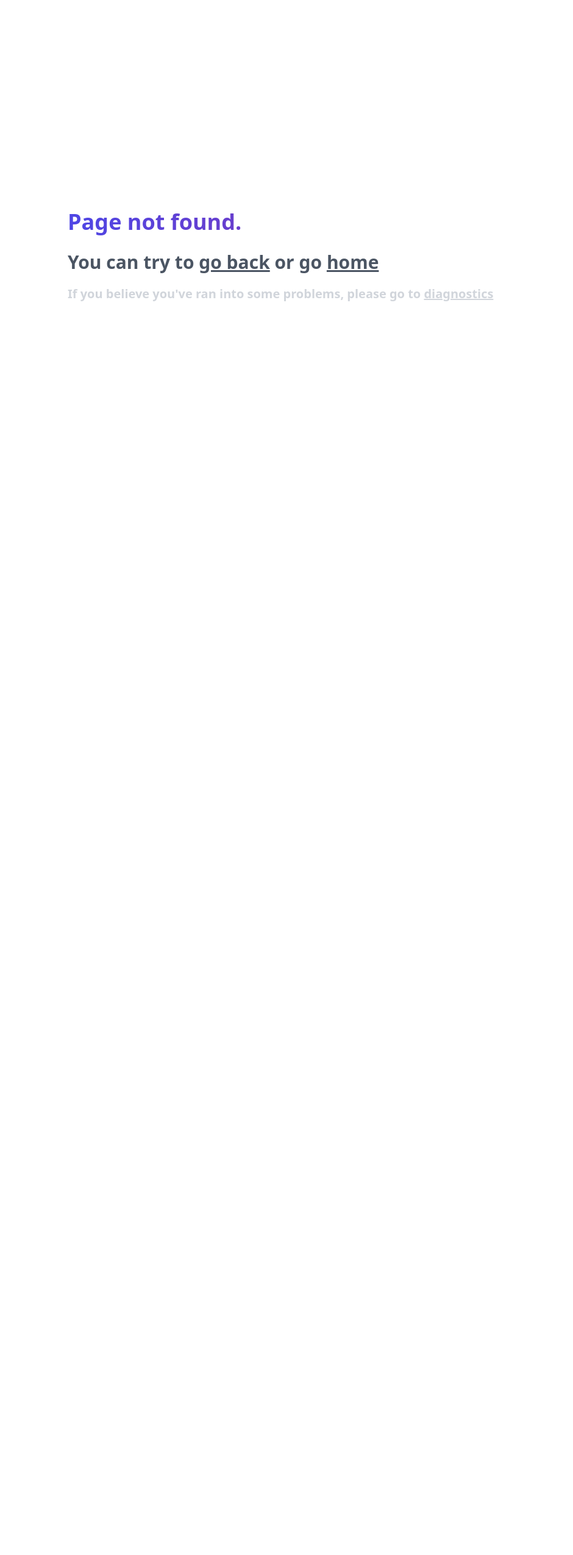
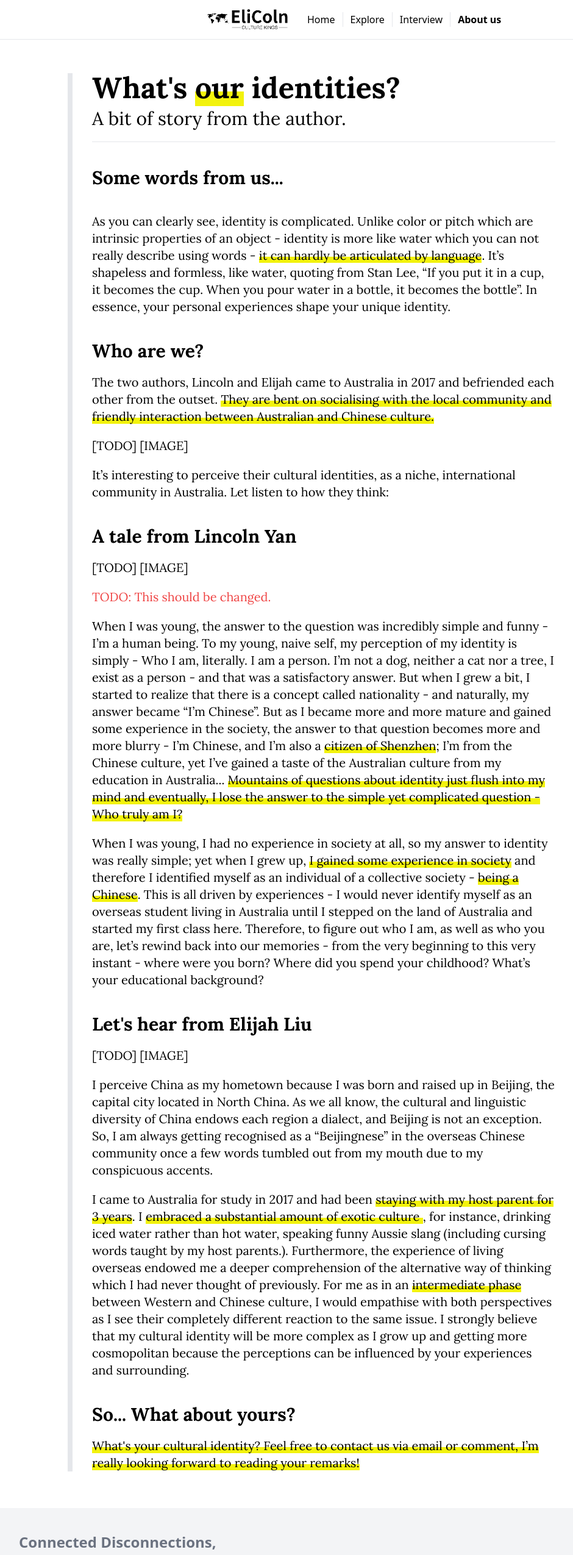
Before and after one commit to yyjlincoln/EALDMultiModal, a Vue app: page /about in a window 1280 px wide. Before the commit this address had no page. Shown: the top 2550 px of the page at 61% size, without its empty margins (49-989 px from the left). Before the commit the page ends 800 px from the top, so only its background shows below. Built offline with nearby package versions, Linux system fonts and the light colour scheme; what vue-typed-js would draw is missing.

Commit message:
Update: Added about us; major improvements

```diff
--- a/src/App.vue
+++ b/src/App.vue
@@ -1,18 +1,20 @@
 <template>
   <div id="app" class="h-fit w-fit overflow-hidden">
-    <transition :name="transition_name" mode="out-in">
-      <router-view />
-    </transition>
+    <div class="min-h-screen">
+      <transition :name="transition_name" mode="out-in">
+        <router-view />
+      </transition>
+    </div>
+    <nam-footer></nam-footer>
   </div>
 </template>
 
 <style>
-
-.slide-left-leave-active{
+.slide-left-leave-active {
   display: none;
 }
 
-.slide-left-enter-active{
+.slide-left-enter-active {
   /* position: absolute; */
   transition-duration: 0.5s;
   transition-property: height, opacity, transform;
@@ -26,12 +28,12 @@
   transform: translate(2em, 0);
 }
 
-.slide-up-leave-active{
+.slide-up-leave-active {
   /* display: none; */
   transform: translateY(-150px);
 }
 
-.slide-up-enter-active{
+.slide-up-enter-active {
   /* position: absolute; */
   transition-duration: 0.5s;
   transition-property: height, opacity, transform;
@@ -45,7 +47,6 @@
   transform: translateY(150px);
 }
 
-
 .fade-enter-active,
 .fade-leave-active {
   transition-duration: 0.3s;
@@ -57,7 +58,6 @@
 .fade-leave-active {
   opacity: 0;
 }
-
 </style>
 
 <style>
@@ -81,16 +81,19 @@
 </style>
 
 <script>
-import 'boxicons';
+import "boxicons";
 import "tailwindcss/dist/tailwind.css";
+import namFooter from "./components/nam-footer.vue";
 export default {
   name: "App",
-  components: {},
   data: () => ({
     transition_name: "slide-left",
     // transition_name: "fade",
     lastPath: "/",
   }),
+  components: {
+    namFooter,
+  },
   watch: {
     // $route: function (before, after) {
     // },
--- a/src/components/dynamic-highlight.vue
+++ b/src/components/dynamic-highlight.vue
@@ -17,7 +17,7 @@ export default {
     gsap.utils.toArray(".text-highlight").forEach((highlight) => {
       ScrollTrigger.create({
         trigger: highlight,
-        start: "-100px center",
+        start: "-150px center",
         onEnter: () => {
           setTimeout(() => {
             highlight.classList.add("active");
--- a/src/components/nam-page.vue
+++ b/src/components/nam-page.vue
@@ -13,7 +13,7 @@
       </div>
     </div>
     <div
-      class="h-fit overflow-hidden w-fit flex min-h-screen flex-col py-10 pt-15"
+      class="h-fit overflow-hidden w-fit flex min-h-screen flex-col py-10 pt-20"
       :class="
         String(unbounded ? '' : 'max-w-6xl') +
         ' ' +
--- a/src/router/index.js
+++ b/src/router/index.js
@@ -4,27 +4,48 @@ import main from '../views/Main.vue'
 import page_unavailable from "../views/general/page_unavailable.vue"
 import explore from "../views/explore.vue"
 import interview from "../views/interview.vue"
+import appframe from "../views/appframe.vue"
+import about from "../views/about.vue"
+
 Vue.use(VueRouter)
+const routes = [
+  {
+    path: '/explore',
+    component: explore,
+    meta: {
+      title: "Explore",
+      nav: 2
+    }
+  },
+  {
+    path: '/interview',
+    component: interview,
+    meta: {
+      title: "Our Interview",
+      nav: 3
+    }
+  },
+  {
+    path: '/about',
+    component: about,
+    meta: {
+      title: "About us",
+      nav: 4
+    }
+  }
+]
 
-const routes = [
+
+const meta = [
   {
     path: '/',
     component: main,
     meta: { title: "What's your identity?" }
   },
   {
-    path: '/explore',
-    component: explore,
-    meta: {
-      title: "Explore"
-    }
-  },
-  {
-    path:'/interview',
-    component: interview,
-    meta: {
-      title: "Our Interview"
-    }
+    path: '/appframe',
+    component: appframe,
+    children: routes
   },
   {
     path: '*',
@@ -36,7 +57,7 @@ const routes = [
 const router = new VueRouter({
   mode: 'history',
   base: process.env.BASE_URL,
-  routes,
+  routes: meta,
   scrollBehavior() {
     return { x: 0, y: 0 }
   }
--- a/src/views/Main.vue
+++ b/src/views/Main.vue
@@ -161,7 +161,6 @@
         </div>
       </div>
     </div>
-    <nam-footer></nam-footer>
   </div>
 </template>
 <style>
@@ -170,7 +169,6 @@
 
 <script>
 import EaldContentblock from "../components/eald-contentblock.vue";
-import NamFooter from "../components/nam-footer.vue";
 export default {
   data: () => ({
     getstarted: false,
@@ -186,7 +184,6 @@ export default {
     },
   },
   components: {
-    NamFooter,
     EaldContentblock,
   },
 };
--- /dev/null
+++ b/src/views/about.vue
@@ -0,0 +1,142 @@
+<template>
+  <div>
+    <nam-page>
+      <paragraph-content>
+        <div class="flex flex-col">
+          <span class="text-5xl font-bold">
+            What's
+            <dynamic-highlight>our</dynamic-highlight>
+            identities?
+          </span>
+          <span class="text-3xl mt-2 border-b pb-5"
+            >A bit of story from the author.</span
+          >
+        </div>
+
+        <subtitle>Some words from us...</subtitle>
+        <pcontent>
+          <p>
+            As you can clearly see, identity is complicated. Unlike color or
+            pitch which are intrinsic properties of an object - identity is more
+            like water which you can not really describe using words -
+            <dynamic-highlight>
+              it can hardly be articulated by language</dynamic-highlight
+            >. It’s shapeless and formless, like water, quoting from Stan Lee,
+            “If you put it in a cup, it becomes the cup. When you pour water in
+            a bottle, it becomes the bottle”. In essence, your personal
+            experiences shape your unique identity.
+          </p>
+          <subtitle>Who are we?</subtitle>
+          <p>
+            The two authors, Lincoln and Elijah came to Australia in 2017 and
+            befriended each other from the outset.
+            <dynamic-highlight>
+              They are bent on socialising with the local community and friendly
+              interaction between Australian and Chinese
+              culture.</dynamic-highlight
+            >
+          </p>
+          <p>[TODO] [IMAGE]</p>
+          <p>
+            It’s interesting to perceive their cultural identities, as a niche,
+            international community in Australia. Let listen to how they think:
+          </p>
+          <subtitle> A tale from Lincoln Yan </subtitle>
+          <p>[TODO] [IMAGE]</p>
+          <p class="text-red-500">TODO: This should be changed.</p>
+          <p>
+            When I was young, the answer to the question was incredibly simple
+            and funny - I’m a human being. To my young, naive self, my
+            perception of my identity is simply - Who I am, literally. I am a
+            person. I’m not a dog, neither a cat nor a tree, I exist as a person
+            - and that was a satisfactory answer. But when I grew a bit, I
+            started to realize that there is a concept called nationality - and
+            naturally, my answer became “I’m Chinese”. But as I became more and
+            more mature and gained some experience in the society, the answer to
+            that question becomes more and more blurry - I’m Chinese, and I’m
+            also a <dynamic-highlight> citizen of Shenzhen</dynamic-highlight>;
+            I’m from the Chinese culture, yet I’ve gained a taste of the
+            Australian culture from my education in Australia...
+            <dynamic-highlight
+              >Mountains of questions about identity just flush into my mind and
+              eventually, I lose the answer to the simple yet complicated
+              question - Who truly am I?</dynamic-highlight
+            >
+          </p>
+          <p>
+            When I was young, I had no experience in society at all, so my
+            answer to identity was really simple; yet when I grew up,
+            <dynamic-highlight>
+              I gained some experience in society</dynamic-highlight
+            >
+            and therefore I identified myself as an individual of a collective
+            society - <dynamic-highlight> being a Chinese</dynamic-highlight>.
+            This is all driven by experiences - I would never identify myself as
+            an overseas student living in Australia until I stepped on the land
+            of Australia and started my first class here. Therefore, to figure
+            out who I am, as well as who you are, let’s rewind back into our
+            memories - from the very beginning to this very instant - where were
+            you born? Where did you spend your childhood? What’s your
+            educational background?
+          </p>
+          <subtitle>Let's hear from Elijah Liu</subtitle>
+          <p>[TODO] [IMAGE]</p>
+          <p>
+            I perceive China as my hometown because I was born and raised up in
+            Beijing, the capital city located in North China. As we all know,
+            the cultural and linguistic diversity of China endows each region a
+            dialect, and Beijing is not an exception. So, I am always getting
+            recognised as a “Beijingnese” in the overseas Chinese community once
+            a few words tumbled out from my mouth due to my conspicuous accents.
+          </p>
+          <p>
+            I came to Australia for study in 2017 and had been
+            <dynamic-highlight
+              >staying with my host parent for 3 years</dynamic-highlight
+            >. I
+            <dynamic-highlight>
+              embraced a substantial amount of exotic culture </dynamic-highlight
+            >, for instance, drinking iced water rather than hot water, speaking
+            funny Aussie slang (including cursing words taught by my host
+            parents.). Furthermore, the experience of living overseas endowed me
+            a deeper comprehension of the alternative way of thinking which I
+            had never thought of previously. For me as in an
+            <dynamic-highlight> intermediate phase </dynamic-highlight>
+            between Western and Chinese culture, I would empathise with both
+            perspectives as I see their completely different reaction to the
+            same issue. I strongly believe that my cultural identity will be
+            more complex as I grow up and getting more cosmopolitan because the
+            perceptions can be influenced by your experiences and surrounding.
+          </p>
+          <subtitle> So... What about yours? </subtitle>
+          <p>
+            <dynamic-highlight>
+              What's your cultural identity? Feel free to contact us via email
+              or comment, I’m really looking forward to reading your
+              remarks!</dynamic-highlight
+            >
+          </p>
+        </pcontent>
+      </paragraph-content>
+    </nam-page>
+  </div>
+</template>
+
+<script>
+import DynamicHighlight from "../components/dynamic-highlight.vue";
+import namPage from "../components/nam-page.vue";
+import ParagraphContent from "../components/paragraph-content.vue";
+import Pcontent from "../components/pcontent.vue";
+import Subtitle from "../components/subtitle.vue";
+export default {
+  components: {
+    namPage,
+    ParagraphContent,
+    DynamicHighlight,
+    Subtitle,
+    Pcontent,
+  },
+};
+</script>
+
+<style></style>
--- /dev/null
+++ b/src/views/appframe.vue
@@ -0,0 +1,68 @@
+<template>
+  <div>
+    <div class="flex flex-col w-full">
+      <div class="fixed bg-opacity-80 border-b bl w-screen bg-white z-10">
+        <div class="h-16 w-full flex flex-row justify-center">
+          <div class="flex flex-col justify-center">
+            <img
+              src="@/assets/logo.png"
+              role="button"
+              @click="$router.push('/')"
+              class="object-contain h-10"
+            />
+          </div>
+          <div class="h-full flex flex-col justify-center">
+            <div class="mx-3 flex flex-row">
+              <router-link
+                to="/"
+                class="px-3 border-r"
+                :class="$route.meta.nav == 1 ? 'font-bold' : ''"
+                >Home</router-link
+              >
+              <router-link
+                to="/explore"
+                class="px-3 border-r"
+                :class="$route.meta.nav == 2 ? 'font-bold' : ''"
+                >Explore</router-link
+              >
+              <router-link
+                to="/interview"
+                class="px-3 border-r"
+                :class="$route.meta.nav == 3 ? 'font-bold' : ''"
+                >Interview</router-link
+              >
+              <router-link
+                to="/about"
+                class="px-3"
+                :class="$route.meta.nav == 4 ? 'font-bold' : ''"
+                >About us</router-link
+              >
+            </div>
+          </div>
+        </div>
+      </div>
+      <div>
+        <transition name="slide-left" mode="out-in">
+          <router-view></router-view>
+        </transition>
+      </div>
+    </div>
+  </div>
+</template>
+
+<script>
+
+export default {
+  mounted() {
+    if (this.$route.path == "/appframe") {
+      this.$router.replace("/");
+    }
+  },
+};
+</script>
+
+<style>
+.bl {
+  backdrop-filter: saturate(50%) blur(5px);
+}
+</style>
--- a/src/views/explore.vue
+++ b/src/views/explore.vue
@@ -77,7 +77,7 @@
             in this article.
           </p>
 
-          <subtitle> Identity: A puzzle </subtitle>
+          <subtitle> Identity: It's a puzzle </subtitle>
           <div class="rounded-md my-8">
             <img
               src="https://images.unsplash.com/photo-1549616014-08d94f85e697?ixid=MXwxMjA3fDB8MHxwaG90by1wYWdlfHx8fGVufDB8fHw%3D&ixlib=rb-1.2.1&auto=format&fit=crop&w=1936&q=80"
@@ -138,7 +138,6 @@
       </span>
       <nam-text :title="animatedText" id="identitytitle"> </nam-text>
     </nam-page>
-    <nam-footer></nam-footer>
   </div>
 </template>
 
@@ -146,7 +145,6 @@
 <script>
 import pcontent from "../components/pcontent.vue";
 import DynamicHighlight from "../components/dynamic-highlight.vue";
-import NamFooter from "../components/nam-footer.vue";
 import namPage from "../components/nam-page.vue";
 import namText from "../components/nam-text.vue";
 import ParagraphContent from "../components/paragraph-content.vue";
@@ -158,7 +156,6 @@ import Quotes from "../components/quotes.vue";
 export default {
   components: {
     namPage,
-    NamFooter,
     namText,
     DynamicHighlight,
     ParagraphContent,
```
Also changed, not shown: src/assets/logo.png.
